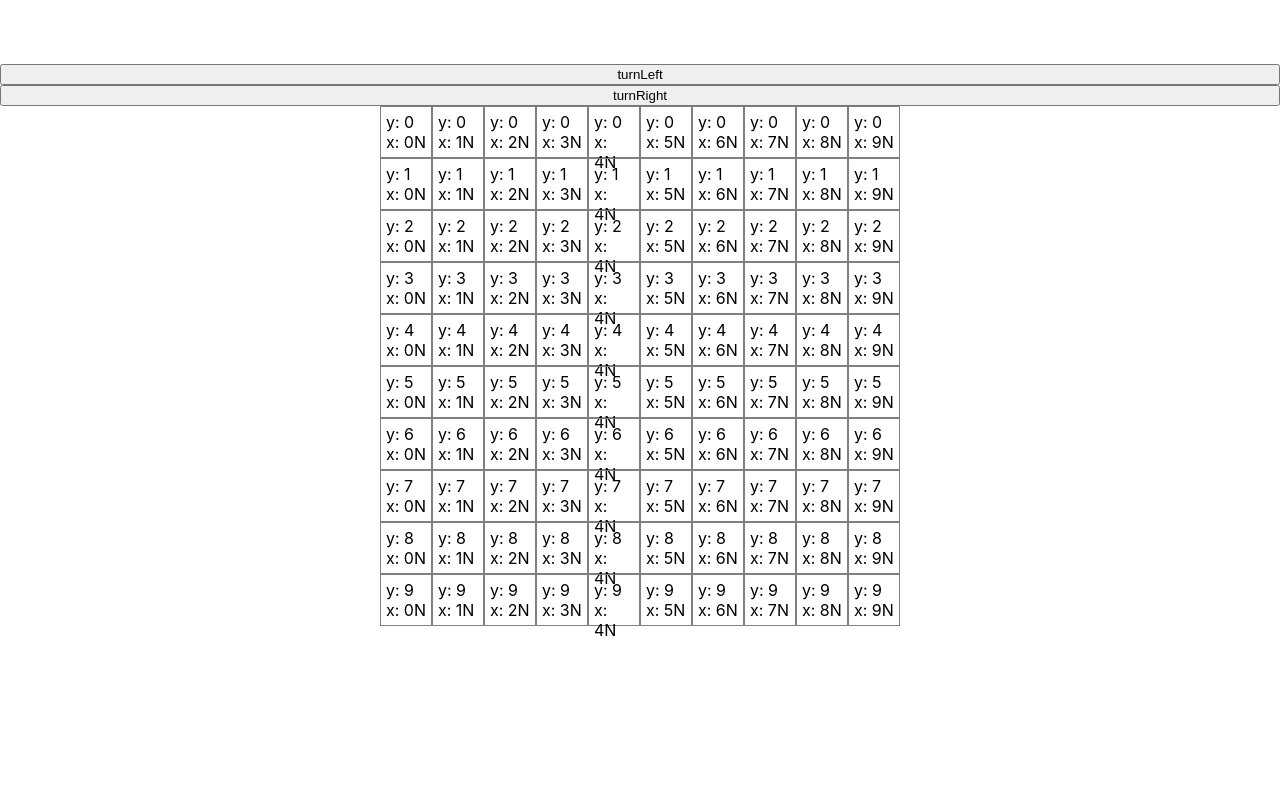
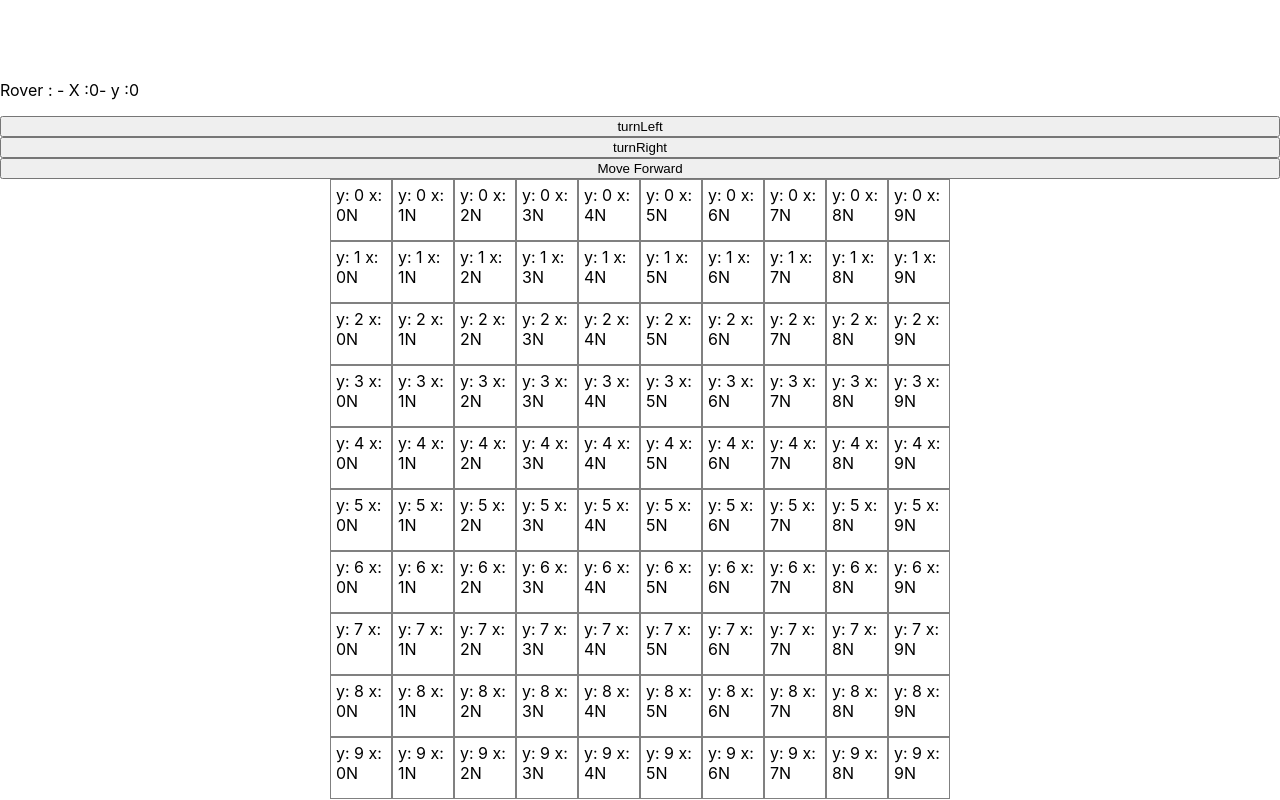
Before and after one commit to zorisse/marsRover, a React (Create React App) app: page / in a window 1280 px wide. Built offline with nearby package versions, Linux system fonts and the light colour scheme.

Commit message:
moveForward

```diff
--- a/src/App.js
+++ b/src/App.js
@@ -1,10 +1,12 @@
-import React, { Component } from 'react';
+import React, {
+  Component
+} from 'react';
 import Grid from './components/grid.js'
 import './pp.css'
 
 class App extends Component {
-  state= {
-   arrayGrid : [
+  state = {
+    arrayGrid: [
       [null, null, null, null, null, null, null, null, null, null],
       [null, null, null, null, null, null, null, null, null, null],
       [null, null, null, null, null, null, null, null, null, null],
@@ -16,7 +18,7 @@
       [null, null, null, null, null, null, null, null, null, null],
       [null, null, null, null, null, null, null, null, null, null],
     ],
-    Rover : {
+    Rover: {
       direction: "N",
       x: 0,
       y: 0,
@@ -26,46 +28,85 @@
   }
 
   // turn Left
- turnLeft = () =>{
+  turnLeft = () => {
     var directions = this.state.Rover.direction;
-   if(directions === "N"){
-     directions ="W";
-   } else if(directions === "W"){
-     directions ="S";
-   }  else if(directions === "S"){
-     directions ="E";
-   }  else if(directions === "E"){
-     directions ="N";
+    if (directions === "N") {
+      directions = "W";
+    } else if (directions === "W") {
+      directions = "S";
+    } else if (directions === "S") {
+      directions = "E";
+    } else if (directions === "E") {
+      directions = "N";
     }
 
+    let roverTemp ={...this.state.Rover};
+    roverTemp.direction =directions;
     this.setState({
-    Rover : {
-      direction: directions,
-      x: 0,
-      y: 0,
-      travellog: []
-    }
+      Rover: {...roverTemp}
     })
   }
   // turn right
- turnRight = () =>{
+  turnRight = () => {
+
     var directions = this.state.Rover.direction;
-  if(directions === "N"){
-    directions ="E";
-  } else if(directions === "E"){
-    directions ="S";
-  }  else if(directions === "S"){
-    directions ="W";
-  }  else if(directions === "W"){
-    directions ="N";
+    if (directions === "N") {
+      directions = "E";
+    } else if (directions === "E") {
+      directions = "S";
+    } else if (directions === "S") {
+      directions = "W";
+    } else if (directions === "W") {
+      directions = "N";
+    }
+    let roverTemp ={...this.state.Rover};
+    roverTemp.direction =directions;
+    this.setState({
+      Rover: {...roverTemp}
+    })
   }
 
+  // Move Foward
+
+  moveFoward = () => {
+
+    const roverTemp = { ...this.state.Rover
+    };
+    switch (roverTemp.direction) {
+      case "N":
+        // si y =0 ne ignorer la commande
+        if (roverTemp.y !== 0) {
+          roverTemp.y -= 1;
+        } else {
+          console.log("Vous avez atteint la frontière Nord, vous ne pouvez pas aller plus loin");
+        }
+        break;
+      case "S":
+        if (roverTemp.y !== 10) {
+          roverTemp.y += 1;
+        } else {
+          console.log("Vous avez atteint la frontière Sud, vous ne pouvez pas aller plus loin");
+        }
+        break;
+      case "E":
+        if (roverTemp.x !== 10) {
+          roverTemp.x += 1;
+        } else {
+          console.log("Vous avez atteint la frontière Est, vous ne pouvez pas aller plus loin");
+        }
+
+        break;
+      case "W":
+        if (roverTemp.x !== 0) {
+          roverTemp.x -= 1;
+        } else {
+          console.log("Vous avez atteint la frontière West, vous ne pouvez pas aller plus loin");
+        }
+        break;
+        default:console.log("OOPS je n'ai pas prévu ce scénario");
+    }
     this.setState({
-   Rover : {
-     direction: directions,
-     x: 0,
-     y: 0,
-     travellog: []
+      Rover: { ...roverTemp
       }
     })
   }
@@ -74,9 +115,21 @@
   render() {
     return (
       <div className='pp'>
+              <p>
+          Rover :
+          - X :{this.state.Rover.x}
+          - y :{this.state.Rover.y}
+        </p>
+
       <button  onClick={this.turnLeft} >turnLeft</button>
       <button  onClick={this.turnRight} >turnRight</button>
-        <Grid  boxes={this.state.arrayGrid}    dir={this.state.Rover.direction}/>
+      <button  onClick={this.moveFoward} >Move Forward</button>
+
+        <Grid  boxes={this.state.arrayGrid}    dir={this.state.Rover.direction}
+
+        />
+
+
       </div>
     );
   }
--- a/src/components/grid.css
+++ b/src/components/grid.css
@@ -7,8 +7,8 @@
 }
 
 .boxes{
-    height: 40px;
-    width: 40px;
+    height: 50px;
+    width: 50px;
     border: 1px solid gray;
     padding: 5px;
 }
```
Lines whose indentation alone changed are shown as unchanged.
